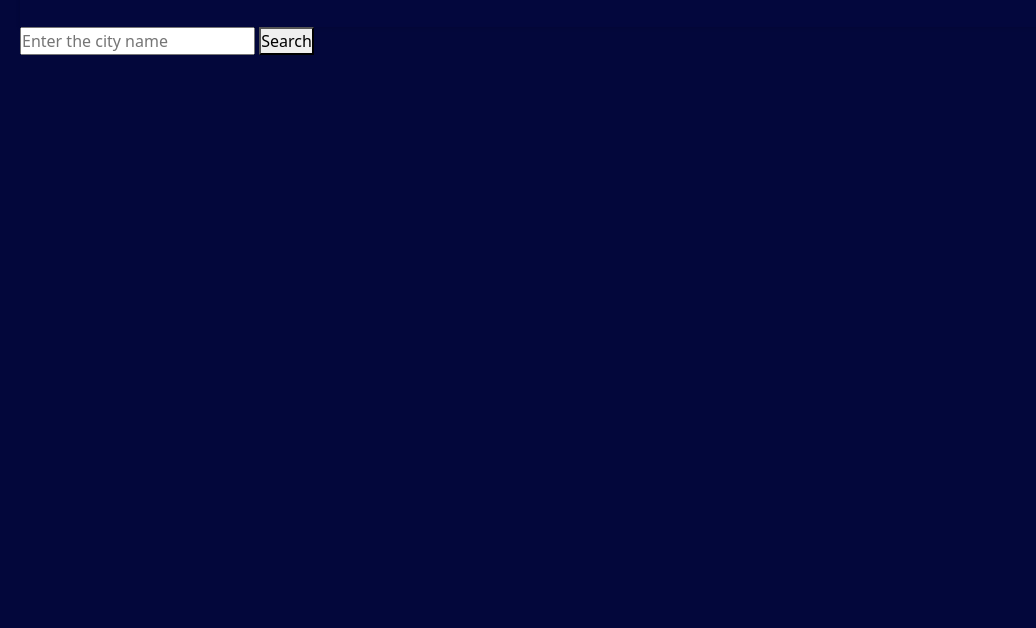
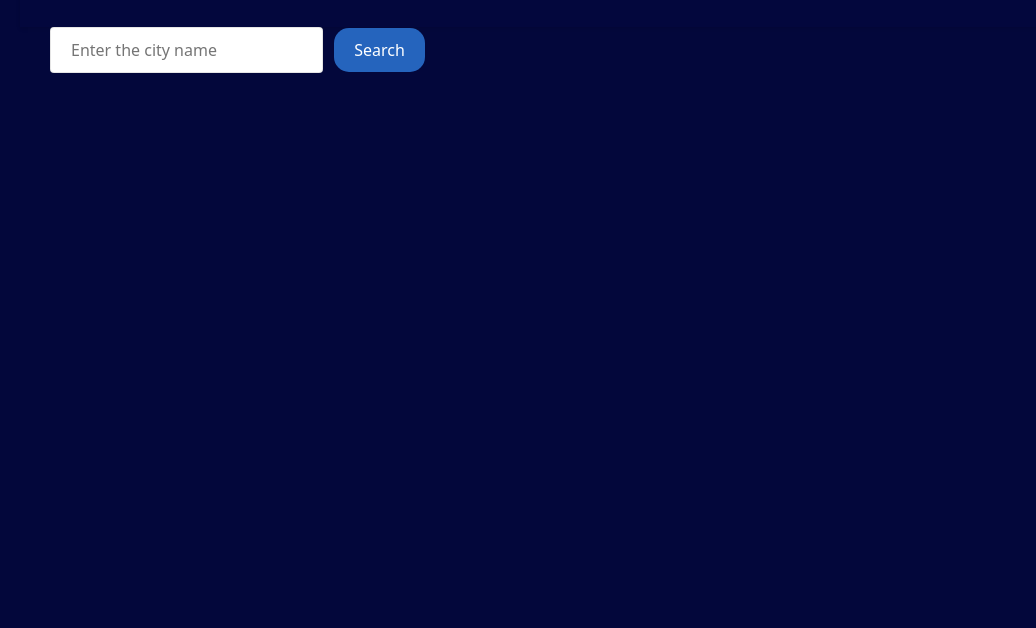
Before and after one commit to rikilega/weatherdashpractice, a plain HTML site: page index.html in a window 1280 px wide. Shown: the part 172-800 px from the top of the page, without its empty margins (0-1036 px from the left). Drawn offline with nearby package versions, Linux system fonts and the light colour scheme.

Commit message:
Update style.css

```diff
--- a/style.css
+++ b/style.css
@@ -31,24 +31,27 @@ header h1 {
   margin-bottom: 30px;
 }
 
-header form {
+form {
+  margin-left: 30px;
   flex-direction: row;
-  justify-content: start;
-  align-items: left;
+  flex: 1 1;
+  padding: 0px
+/*   justify-content: start;
+  align-items: left; */
 
 
 }
 
-header input[type="text"] {
+form input[type="text"] {
   flex: 1;
   border: 1px solid rgba(0, 0, 0, 0.1);
   border-radius: 4px;
   font-size: 16px;
-  margin-right: 30px;
+  margin-right: 7px;
   padding: 10px 20px;
 }
 
-header button[type="submit"] {
+form button[type="submit"] {
   padding: 10px 20px;
   border: none;
   border-radius: 15px;
@@ -86,7 +89,6 @@ header button[type="submit"]:hover {
 
   #topCities {
   display: flex;
-  margin-top: 40px;
   margin-right: 20px;
   }
 
@@ -199,9 +201,9 @@ header button[type="submit"]:hover {
 
 .currentWeatherTemp {
   flex: 1 2 100px;
-  justify-content: center;
-  text-align: center;
-  font-size: 160px;
+  justify-content: left;
+  text-align: right;
+  font-size: 140px;
 }
 
 .current-weather h2 {
```
